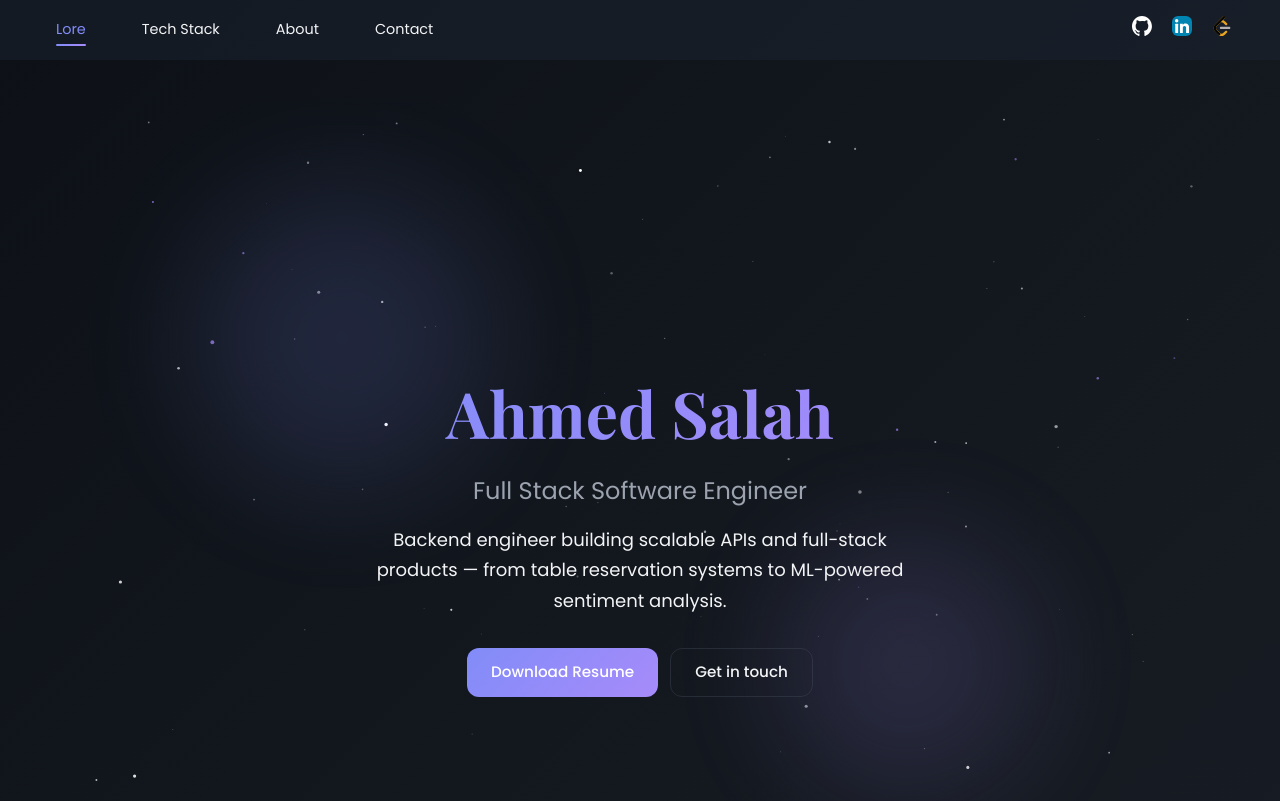
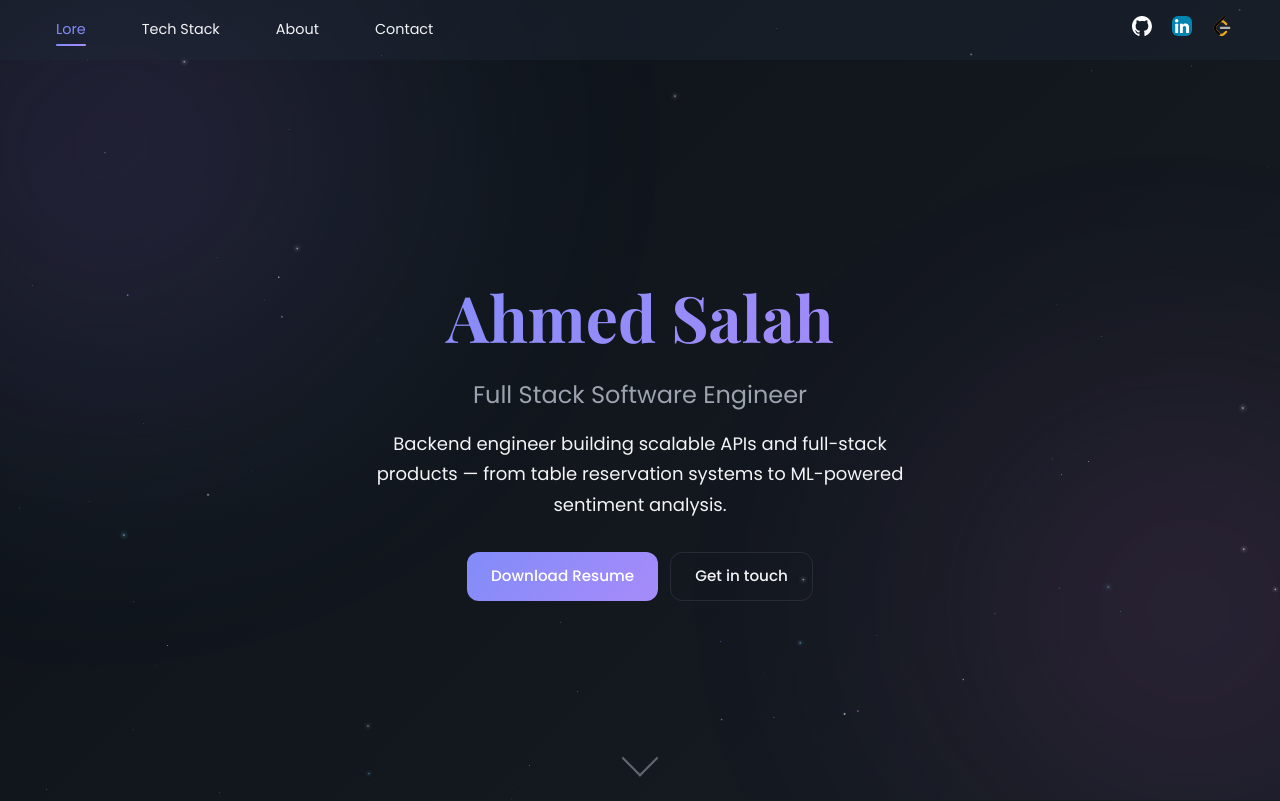
Before and after one commit to AhmedSalah121/portfolio, a React (Vite) app: page / in a window 1280 px wide. Shown: the top 801 px of the page. Built offline with nearby package versions, Linux system fonts and the light colour scheme.

Commit message:
update: starfield stars count & style

```diff
--- a/src/components/hero.module.css
+++ b/src/components/hero.module.css
@@ -3,11 +3,19 @@
   flex-direction: column;
   align-items: center;
   justify-content: center;
-  min-height: calc(100dvh - clamp(70px, 8vh, 96px));
+  min-height: 100dvh;
+  margin-top: calc(-1 * var(--navbar-height) - var(--space-6));
+  padding-top: calc(var(--navbar-height) + var(--space-8));
+  padding-bottom: var(--space-8);
+  padding-left: var(--space-4);
+  padding-right: var(--space-4);
   text-align: center;
   position: relative;
-  padding: var(--space-8) var(--space-4);
   overflow: hidden;
+  width: 100vw;
+  margin-left: calc(50% - 50vw);
+  margin-right: calc(50% - 50vw);
+  box-sizing: border-box;
 }
 
 .heroParallax {
@@ -19,26 +27,68 @@
 
 .parallaxBlob {
   position: absolute;
-  border-radius: 50%;
-  filter: blur(60px);
-  opacity: 0.15;
+  filter: blur(120px);
+  opacity: 0.22;
   will-change: transform;
+  border-radius: 40% 60% 70% 30% / 50% 30% 70% 50%;
+  pointer-events: none;
 }
 
 .parallaxBlob1 {
-  width: 300px;
-  height: 300px;
-  background: var(--accent);
-  top: 10%;
-  left: 10%;
+  width: 750px;
+  height: 650px;
+  background: radial-gradient(
+    circle at 40% 40%,
+    rgba(129, 140, 248, 0.85) 0%,
+    rgba(192, 132, 252, 0.5) 30%,
+    rgba(56, 189, 248, 0.2) 55%,
+    rgba(56, 189, 248, 0.05) 75%,
+    rgba(0, 0, 0, 0) 100%
+  );
+  top: -15%;
+  left: -15%;
+  animation: nebulaDrift1 45s ease-in-out infinite alternate;
 }
 
 .parallaxBlob2 {
-  width: 250px;
-  height: 250px;
-  background: var(--accent-2);
-  bottom: 20%;
-  right: 15%;
+  width: 700px;
+  height: 620px;
+  background: radial-gradient(
+    circle at 60% 50%,
+    rgba(167, 139, 250, 0.8) 0%,
+    rgba(236, 72, 153, 0.4) 30%,
+    rgba(99, 102, 241, 0.18) 55%,
+    rgba(99, 102, 241, 0.04) 75%,
+    rgba(0, 0, 0, 0) 100%
+  );
+  bottom: -15%;
+  right: -15%;
+  border-radius: 60% 40% 30% 70% / 40% 60% 40% 60%;
+  animation: nebulaDrift2 55s ease-in-out infinite alternate;
+}
+
+@keyframes nebulaDrift1 {
+  0% {
+    transform: translate(0, 0) scale(1) rotate(0deg);
+  }
+  50% {
+    transform: translate(30px, 20px) scale(1.08) rotate(5deg);
+  }
+  100% {
+    transform: translate(-20px, 40px) scale(0.95) rotate(-4deg);
+  }
+}
+
+@keyframes nebulaDrift2 {
+  0% {
+    transform: translate(0, 0) scale(1) rotate(0deg);
+  }
+  50% {
+    transform: translate(-35px, -25px) scale(1.06) rotate(-6deg);
+  }
+  100% {
+    transform: translate(25px, -15px) scale(0.96) rotate(4deg);
+  }
 }
 
 .heroContent {
@@ -151,6 +201,7 @@
 
   .parallaxBlob {
     will-change: auto;
+    animation: none;
   }
 }
 
--- a/src/components/starfield.tsx
+++ b/src/components/starfield.tsx
@@ -8,10 +8,16 @@ interface Star {
   radius: number;
   baseAlpha: number;
   layer: 'distant' | 'mid' | 'near';
-  isAccent: boolean;
+  color: string;
+  isBright: boolean;
   twinklePhase: number;
   twinklePeriod: number;
   twinkleAmplitude: number;
+  dispX: number;
+  dispY: number;
+  brightnessBoost: number;
+  gradient?: CanvasGradient;
+  haloGradient?: CanvasGradient;
 }
 
 export function Starfield() {
@@ -21,6 +27,8 @@ export function Starfield() {
   useEffect(() => {
     const canvas = canvasRef.current;
     if (!canvas) return;
+
+    const heroSection = canvas.closest('#hero') as HTMLElement | null;
 
     const ctx = canvas.getContext('2d');
     if (!ctx) return;
@@ -34,10 +42,73 @@ export function Starfield() {
     let isTabActive = true;
     let lastTime = 0;
 
+    const pointer = {
+      x: -9999,
+      y: -9999,
+      active: false,
+    };
+
+    const getRandomColor = (): string => {
+      const r = Math.random();
+      if (r < 0.65) {
+        // ~65% pure white to warm white
+        return '#ffffff';
+      } else if (r < 0.85) {
+        // ~20% vibrant pale blue
+        return '#7dd3fc';
+      } else {
+        // ~15% vibrant accent purple/violet
+        return '#c084fc';
+      }
+    };
+
+    const getKeepClearZone = (w: number, h: number) => {
+      const heroContentEl = heroSection?.querySelector(
+        '[class*="heroContent"]'
+      ) as HTMLElement | null;
+
+      if (heroContentEl && canvas) {
+        const cRect = canvas.getBoundingClientRect();
+        const elRect = heroContentEl.getBoundingClientRect();
+        const padding = 32;
+        return {
+          left: elRect.left - cRect.left - padding,
+          right: elRect.right - cRect.left + padding,
+          top: elRect.top - cRect.top - padding,
+          bottom: elRect.bottom - cRect.top + padding,
+        };
+      }
+
+      // Default fallback estimation if DOM element bounds not yet ready
+      const marginX = w * 0.22;
+      const marginY = h * 0.18;
+      return {
+        left: marginX,
+        right: w - marginX,
+        top: marginY,
+        bottom: h - marginY,
+      };
+    };
+
     const generateStars = (w: number, h: number) => {
       const area = w * h;
-      const targetCount = Math.min(220, Math.max(30, Math.floor(area / 10000)));
+      const targetCount = Math.min(320, Math.max(50, Math.floor(area / 7500)));
       const newStars: Star[] = [];
+      const zone = getKeepClearZone(w, h);
+
+      const gradientCache = new Map<string, CanvasGradient>();
+
+      const getCachedGradient = (radius: number, color: string): CanvasGradient => {
+        const key = `${radius.toFixed(2)}_${color}`;
+        let grad = gradientCache.get(key);
+        if (!grad) {
+          grad = ctx.createRadialGradient(0, 0, 0, 0, 0, radius);
+          grad.addColorStop(0, color);
+          grad.addColorStop(1, 'transparent');
+          gradientCache.set(key, grad);
+        }
+        return grad;
+      };
 
       for (let i = 0; i < targetCount; i++) {
         const rand = Math.random();
@@ -48,35 +119,69 @@ export function Starfield() {
 
         if (rand < 0.55) {
           layer = 'distant';
-          radius = 0.4 + Math.random() * 0.4;
-          baseAlpha = 0.2 + Math.random() * 0.2;
+          radius = 0.3 + Math.random() * 0.3;
+          baseAlpha = 0.15 + Math.random() * 0.15;
           twinkleAmplitude = 0.05;
         } else if (rand < 0.85) {
           layer = 'mid';
           radius = 0.8 + Math.random() * 0.5;
-          baseAlpha = 0.4 + Math.random() * 0.25;
+          baseAlpha = 0.4 + Math.random() * 0.2;
           twinkleAmplitude = 0.2;
         } else {
           layer = 'near';
-          radius = 1.3 + Math.random() * 0.7;
-          baseAlpha = 0.65 + Math.random() * 0.25;
-          twinkleAmplitude = 0.3;
+          radius = 1.4 + Math.random() * 0.8;
+          baseAlpha = 0.7 + Math.random() * 0.25;
+          twinkleAmplitude = 0.25;
         }
 
-        const isAccent = Math.random() < 0.15;
+        let posX = Math.random() * w;
+        let posY = Math.random() * h;
+        let attempts = 0;
+
+        // Strict keep-clear zone check with up to 100 re-rolls
+        while (
+          posX >= zone.left &&
+          posX <= zone.right &&
+          posY >= zone.top &&
+          posY <= zone.bottom &&
+          attempts < 100
+        ) {
+          posX = Math.random() * w;
+          posY = Math.random() * h;
+          attempts++;
+        }
+
+        const color = getRandomColor();
+        const isBright = layer === 'near' && Math.random() < 0.6; // ~10% total stars overall
         const twinklePhase = Math.random() * Math.PI * 2;
         const twinklePeriod = 2000 + Math.random() * 4000;
 
+        const bodyGradient = getCachedGradient(radius, color);
+
+        let haloGradient: CanvasGradient | undefined = undefined;
+        if (isBright) {
+          const haloRadius = radius * 3.5;
+          haloGradient = ctx.createRadialGradient(0, 0, 0, 0, 0, haloRadius);
+          haloGradient.addColorStop(0, color);
+          haloGradient.addColorStop(1, 'transparent');
+        }
+
         newStars.push({
-          x: Math.random() * w,
-          y: Math.random() * h,
+          x: posX,
+          y: posY,
           radius,
           baseAlpha,
           layer,
-          isAccent,
+          color,
+          isBright,
           twinklePhase,
           twinklePeriod,
           twinkleAmplitude,
+          dispX: 0,
+          dispY: 0,
+          brightnessBoost: 0,
+          gradient: bodyGradient,
+          haloGradient,
         });
       }
 
@@ -105,18 +210,51 @@ export function Starfield() {
     resize();
     window.addEventListener('resize', handleResize);
 
+    const handlePointerMove = (e: PointerEvent) => {
+      if (e.pointerType === 'touch') return;
+      if (window.matchMedia('(pointer: coarse)').matches) return;
+      if (!heroSection) return;
+
+      const rect = heroSection.getBoundingClientRect();
+      pointer.x = e.clientX - rect.left;
+      pointer.y = e.clientY - rect.top;
+      pointer.active = true;
+    };
+
+    const handlePointerLeave = (e: PointerEvent) => {
+      if (e.pointerType === 'touch') return;
+      pointer.active = false;
+    };
+
+    if (heroSection) {
+      heroSection.addEventListener('pointermove', handlePointerMove);
+      heroSection.addEventListener('pointerleave', handlePointerLeave);
+    }
+
     const renderStatic = () => {
       ctx.clearRect(0, 0, width, height);
       for (let i = 0; i < stars.length; i++) {
         const star = stars[i];
-        ctx.beginPath();
-        ctx.arc(star.x, star.y, star.radius, 0, Math.PI * 2);
-        if (star.isAccent) {
-          ctx.fillStyle = `rgba(167, 139, 250, ${star.baseAlpha})`;
-        } else {
-          ctx.fillStyle = `rgba(255, 255, 255, ${star.baseAlpha})`;
+        ctx.save();
+        ctx.translate(star.x, star.y);
+
+        if (star.isBright && star.haloGradient) {
+          ctx.globalAlpha = star.baseAlpha * 0.2;
+          ctx.fillStyle = star.haloGradient;
+          ctx.beginPath();
+          ctx.arc(0, 0, star.radius * 3.5, 0, Math.PI * 2);
+          ctx.fill();
         }
-        ctx.fill();
+
+        if (star.gradient) {
+          ctx.globalAlpha = star.baseAlpha;
+          ctx.fillStyle = star.gradient;
+          ctx.beginPath();
+          ctx.arc(0, 0, star.radius, 0, Math.PI * 2);
+          ctx.fill();
+        }
+
+        ctx.restore();
       }
     };
 
@@ -125,8 +263,15 @@ export function Starfield() {
       return () => {
         window.removeEventListener('resize', handleResize);
         clearTimeout(resizeTimeout);
+        if (heroSection) {
+          heroSection.removeEventListener('pointermove', handlePointerMove);
+          heroSection.removeEventListener('pointerleave', handlePointerLeave);
+        }
       };
     }
+
+    const INFLUENCE_RADIUS = 140;
+    const MAX_DISPLACEMENT = 8;
 
     const drawFrame = (now: number) => {
       if (!lastTime) lastTime = now;
@@ -152,6 +297,30 @@ export function Starfield() {
         if (star.y > height) star.y = height;
         if (star.y < 0) star.y = height;
 
+        let targetDispX = 0;
+        let targetDispY = 0;
+        let targetBoost = 0;
+
+        if (pointer.active && star.layer !== 'distant') {
+          const dx = star.x - pointer.x;
+          const dy = star.y - pointer.y;
+          const dist = Math.sqrt(dx * dx + dy * dy);
+
+          if (dist < INFLUENCE_RADIUS && dist > 0) {
+            const t = 1 - dist / INFLUENCE_RADIUS;
+            const factor = t * t; // Smooth quadratic falloff
+
+            const dispMag = factor * MAX_DISPLACEMENT;
+            targetDispX = (dx / dist) * dispMag;
+            targetDispY = (dy / dist) * dispMag;
+            targetBoost = factor * 0.25;
+          }
+        }
+
+        star.dispX += (targetDispX - star.dispX) * 0.12;
+        star.dispY += (targetDispY - star.dispY) * 0.12;
+        star.brightnessBoost += (targetBoost - star.brightnessBoost) * 0.12;
+
         let alpha = star.baseAlpha;
         if (star.layer !== 'distant') {
           const sinVal = Math.sin(
@@ -163,16 +332,36 @@ export function Starfield() {
           );
         }
 
-        ctx.beginPath();
-        ctx.arc(star.x, star.y, star.radius, 0, Math.PI * 2);
+        const renderAlpha = Math.min(1, alpha * (1 + star.brightnessBoost));
+        const renderScale = 1 + star.brightnessBoost * 0.25;
+        const renderX = star.x + star.dispX;
+        const renderY = star.y + star.dispY;
 
-        if (star.isAccent) {
-          ctx.fillStyle = `rgba(167, 139, 250, ${alpha.toFixed(3)})`;
-        } else {
-          ctx.fillStyle = `rgba(255, 255, 255, ${alpha.toFixed(3)})`;
+        ctx.save();
+        ctx.translate(renderX, renderY);
+        if (renderScale !== 1) {
+          ctx.scale(renderScale, renderScale);
         }
 
-        ctx.fill();
+        // 1. Draw soft halo for bright stars
+        if (star.isBright && star.haloGradient) {
+          ctx.globalAlpha = renderAlpha * 0.22;
+          ctx.fillStyle = star.haloGradient;
+          ctx.beginPath();
+          ctx.arc(0, 0, star.radius * 3.5, 0, Math.PI * 2);
+          ctx.fill();
+        }
+
+        // 2. Draw soft radial gradient body
+        if (star.gradient) {
+          ctx.globalAlpha = renderAlpha;
+          ctx.fillStyle = star.gradient;
+          ctx.beginPath();
+          ctx.arc(0, 0, star.radius, 0, Math.PI * 2);
+          ctx.fill();
+        }
+
+        ctx.restore();
       }
 
       if (isVisible && isTabActive) {
@@ -226,6 +415,10 @@ export function Starfield() {
       document.removeEventListener('visibilitychange', handleVisibilityChange);
       window.removeEventListener('resize', handleResize);
       clearTimeout(resizeTimeout);
+      if (heroSection) {
+        heroSection.removeEventListener('pointermove', handlePointerMove);
+        heroSection.removeEventListener('pointerleave', handlePointerLeave);
+      }
     };
   }, [reducedMotion]);
 
```
